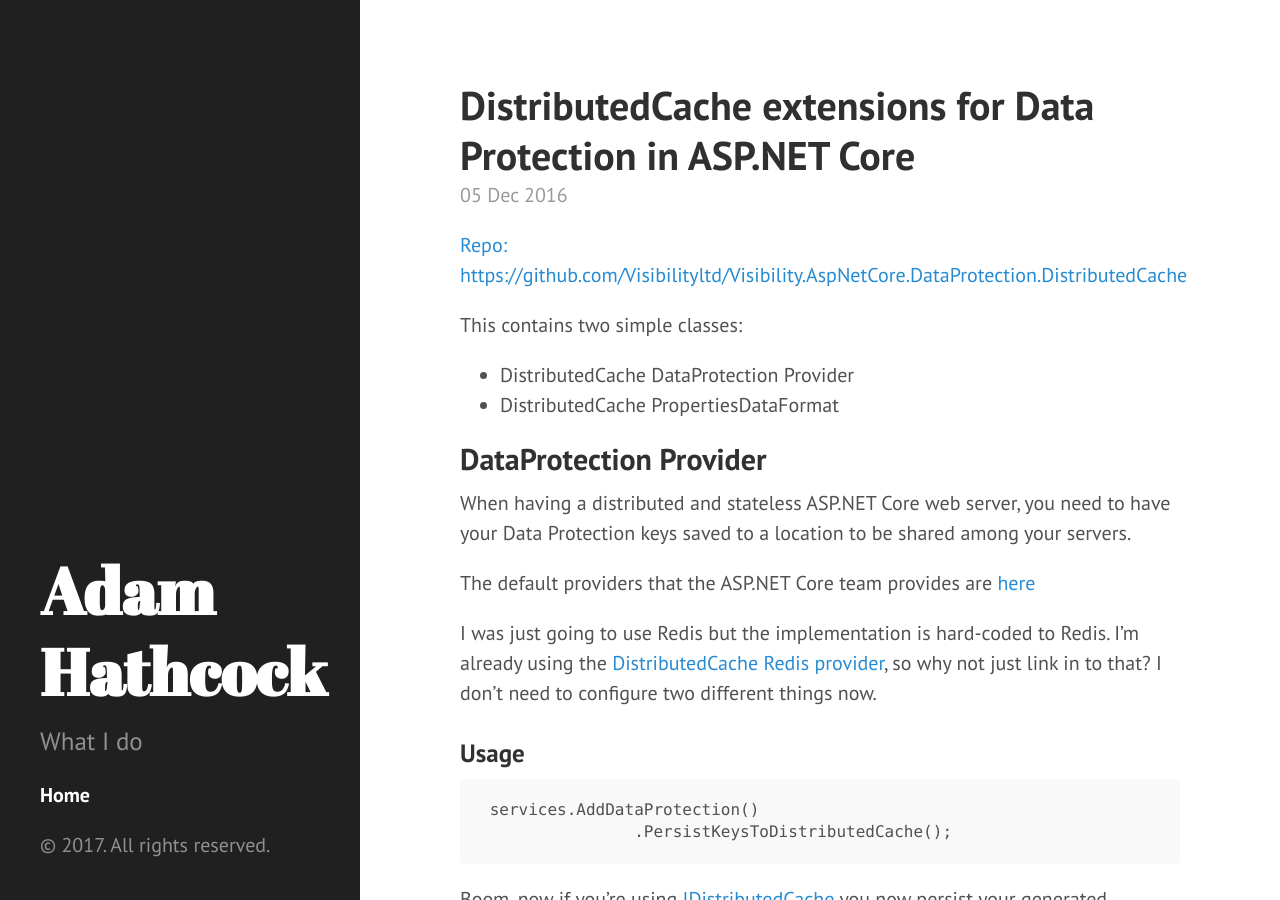
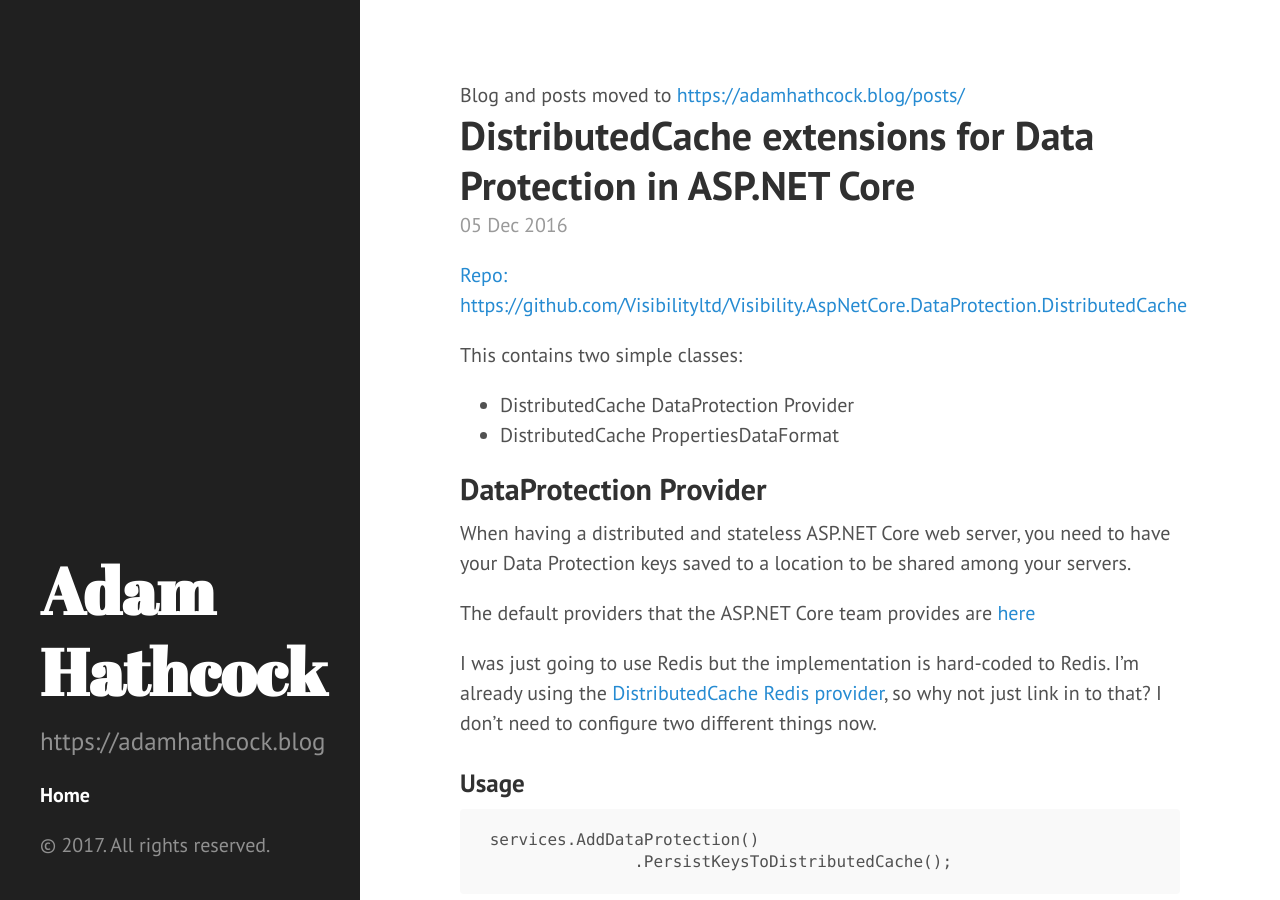
Before and after one commit to adamhathcock/adamhathcock.github.io, a Jekyll site: the page built from index.html, in a window 1280 px wide and 900 px high. Built offline with Jekyll 4.4.1, drawn with Linux system fonts in a browser that asks for light colours; the list of posts is cut into pages by our own code.

Commit message:
Trying to show things moved

```diff
--- a/_config.yml
+++ b/_config.yml
@@ -2,6 +2,6 @@
 markdown: kramdown
 url: http://adamhathcock.github.io
 title: Adam Hathcock
-tagline: What I do
-description: What I do
+tagline: Moved to https://adamhathcock.blog
+description: https://adamhathcock.blog
 paginate: 5
--- a/_includes/head.html
+++ b/_includes/head.html
@@ -6,7 +6,6 @@
   <meta name="viewport" content="width=device-width, initial-scale=1.0, maximum-scale=1">
 
   <title>
-    Blog and posts moved to <a href="https://adamhathcock.blog/posts/">https://adamhathcock.blog/posts/</a>
     {% if page.title == "Home" %}
       {{ site.title }} &middot; {{ site.tagline }}
     {% else %}
--- a/index.html
+++ b/index.html
@@ -4,6 +4,7 @@
 ---
 
 <div class="posts">
+  Blog and posts moved to <a href="https://adamhathcock.blog/posts/">https://adamhathcock.blog/posts/</a>
   {% for post in paginator.posts %}
   <div class="post">
     <h1 class="post-title">
```
